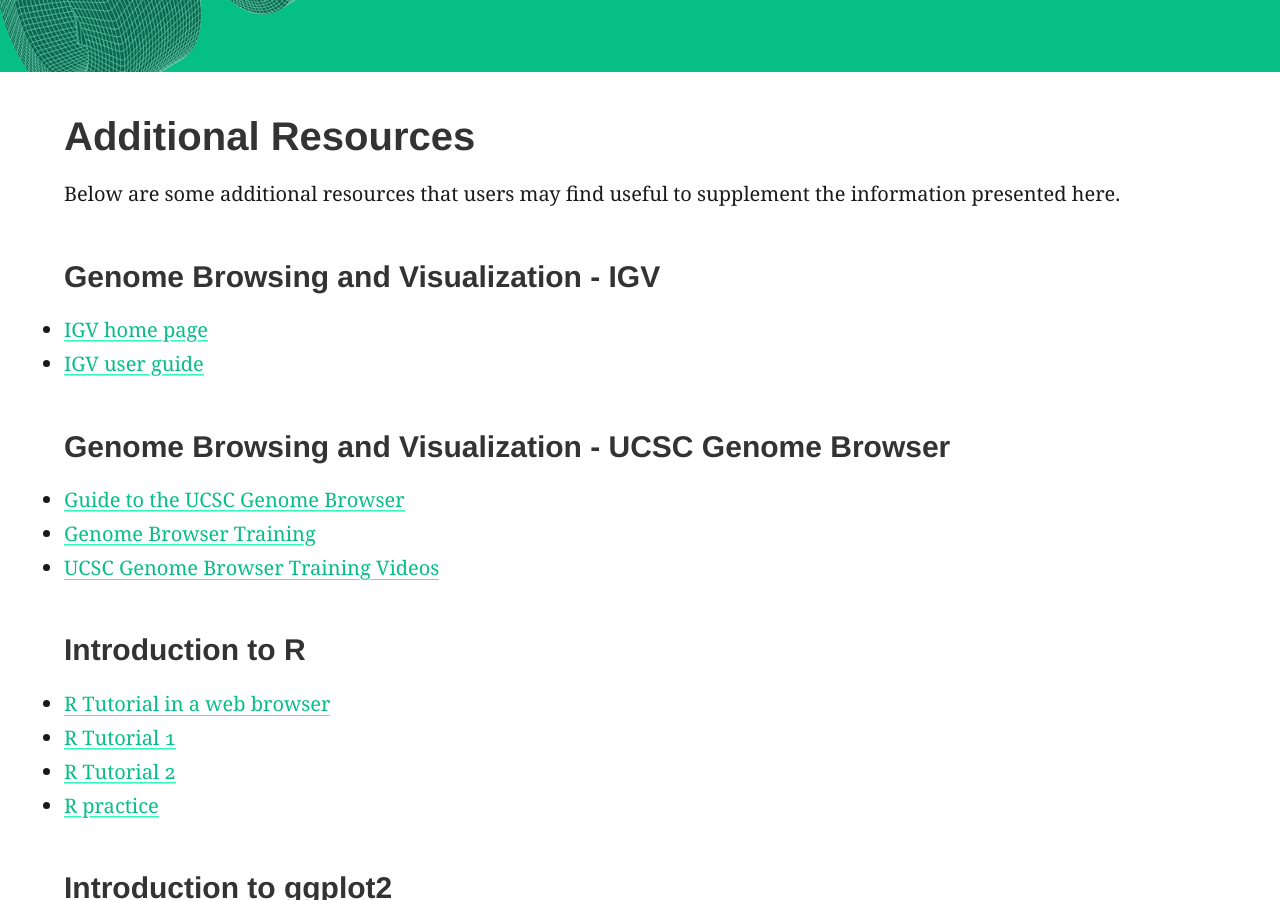
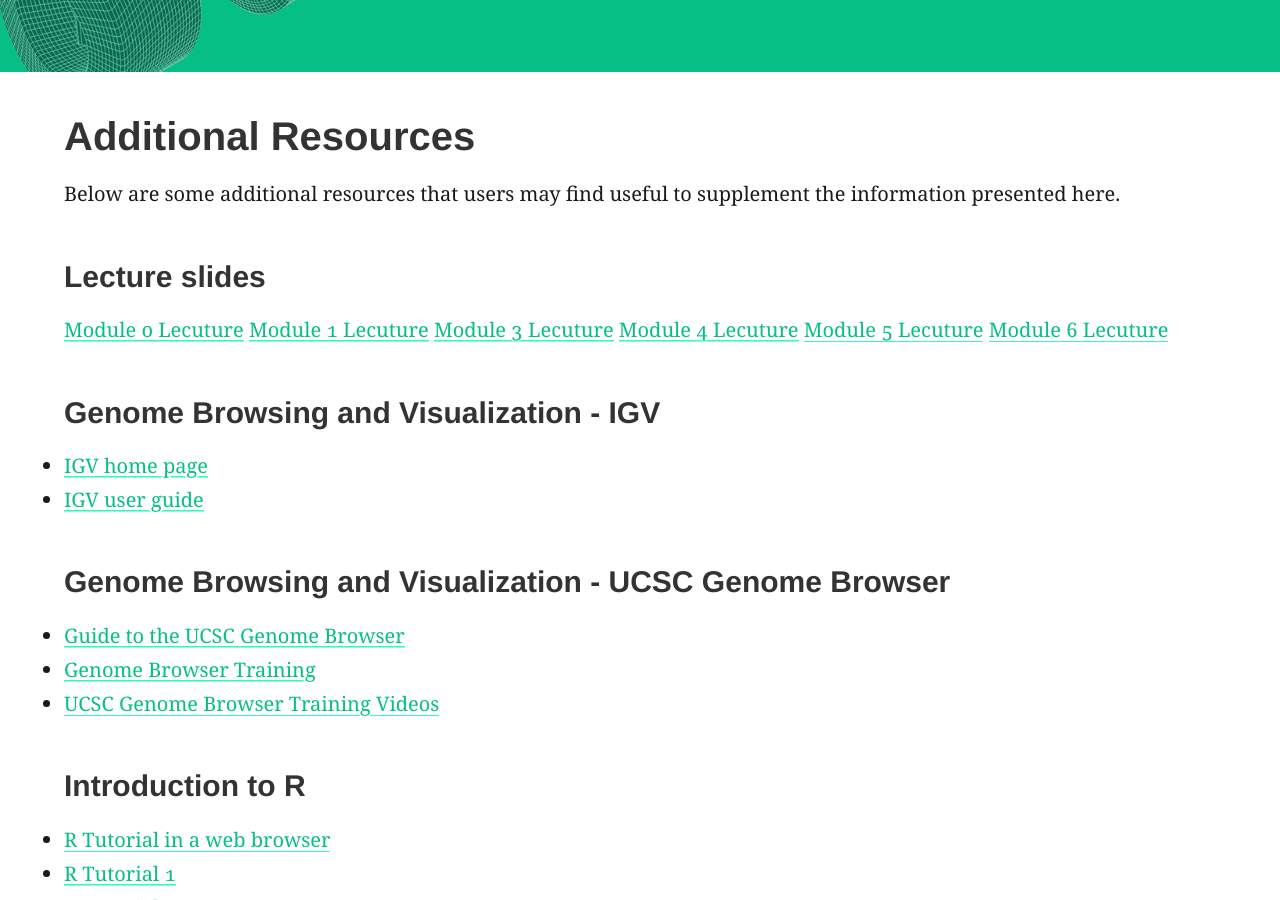
Before and after one commit to griffithlab/genviz.org, a Jekyll site: the page built from resources.md, in a window 1280 px wide and 900 px high, scrolled down 352 px. Built offline with Jekyll 4.4.1, drawn with Linux system fonts in a browser that asks for light colours.

Commit message:
added lecture links to resources

```diff
--- a/resources.md
+++ b/resources.md
@@ -7,6 +7,14 @@ layout: "home"
 ---
 
 Below are some additional resources that users may find useful to supplement the information presented here.
+
+### Lecture slides
+[Module 0 Lecuture](http://genviz.org/lectures/GenViz_Module0_Lecture.pdf)
+[Module 1 Lecuture](http://genviz.org/lectures/GenViz_Module1_Lecture.pdf)
+[Module 3 Lecuture](http://genviz.org/lectures/GenViz_Module3_Lecture.pdf)
+[Module 4 Lecuture](http://genviz.org/lectures/GenViz_Module4_Lecture.pdf)
+[Module 5 Lecuture](http://genviz.org/lectures/GenViz_Module5_Lecture.pdf)
+[Module 6 Lecuture](http://genviz.org/lectures/GenViz_Module6_Lecture.pdf)
 
 ### Genome Browsing and Visualization - IGV
 
```
